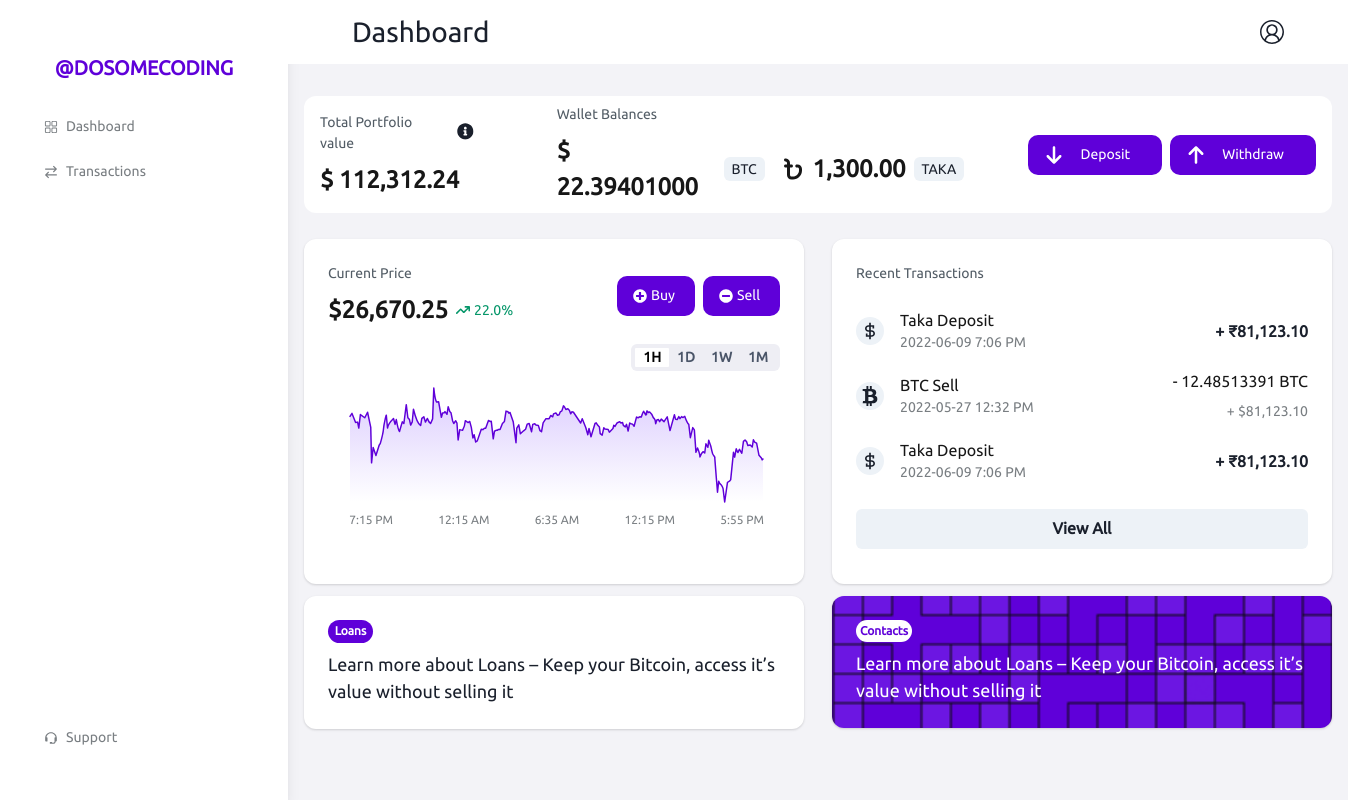
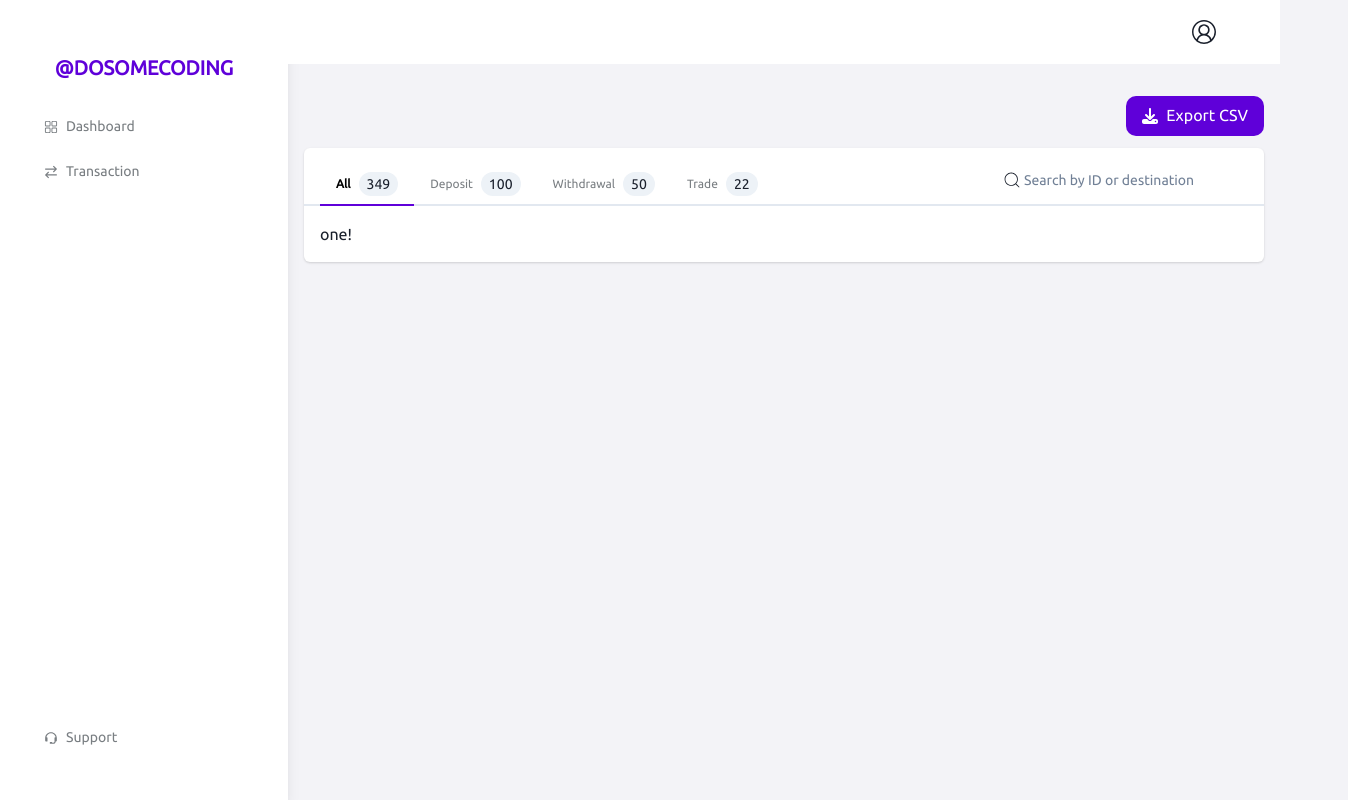
Before and after one commit to MostafizurRahman199/react_crypto_dashboard, a React (Vite) app: page /transaction in a window 1280 px wide. Shown: the whole page, 1348 px wide, since content can reach past the window. Built offline with nearby package versions, Linux system fonts and the light colour scheme.

Commit message:
some part of transactions

```diff
--- a/package.json
+++ b/package.json
@@ -17,7 +17,8 @@
     "framer-motion": "^11.2.11",
     "react": "^18.2.0",
     "react-dom": "^18.2.0",
-    "react-icons": "^5.2.1"
+    "react-icons": "^5.2.1",
+    "react-router-dom": "^6.23.1"
   },
   "devDependencies": {
     "@types/react": "^18.2.66",
--- a/src/App.jsx
+++ b/src/App.jsx
@@ -1,13 +1,34 @@
-import './App.css'
-import Dashboard from './pages/Dashboard/Dashboard'
+import "./App.css";
+import Dashboard from "./pages/Dashboard/Dashboard";
 import "@fontsource/ubuntu"; // Defaults to weight 400
+import { createBrowserRouter, RouterProvider } from "react-router-dom";
+import "./index.css";
+import Transaction from "./pages/Transaction/Transaction";
+import Support from "./pages/Support/Support";
+
+
+const router = createBrowserRouter([
+  {
+    path: "/",
+    element: <Dashboard></Dashboard>
+  },
+  {
+    path: "/transaction",
+    element: <Transaction></Transaction>
+  },
+  {
+    path: "/support",
+    element: <Support></Support>
+  },
+]);
+
 function App() {
-
   return (
     <>
-    <Dashboard></Dashboard>
+      <RouterProvider router={router} />
+
     </>
-  )
+  );
 }
 
-export default App
+export default App;
--- a/src/Components/Sidenav.jsx
+++ b/src/Components/Sidenav.jsx
@@ -4,6 +4,7 @@ import "@fontsource/ubuntu";
 import { RxDashboard } from "react-icons/rx";
 import { GrTransaction } from "react-icons/gr";
 import { BiPointer, BiSupport } from "react-icons/bi";
+import { Link } from "react-router-dom";
 
 export default function Sidenav() {
   const navLinks = [
@@ -14,8 +15,8 @@ export default function Sidenav() {
     },
     {
       icon: GrTransaction,
-      text: "Transactions",
-      link: "transactions",
+      text: "Transaction",
+      link: "/transaction",
     },
   ];
 
@@ -49,6 +50,7 @@ export default function Sidenav() {
 
         <Box mt="6" mx="3">
           {navLinks.map((nav) => (
+            <Link to={nav.link} key={nav.text}>
               <HStack
                 key={nav.text}
                 px="4"
@@ -66,13 +68,15 @@ export default function Sidenav() {
                 <Icon as={nav.icon}></Icon>
                 <Text>{nav.text}</Text>
               </HStack>
+            </Link>
           ))}
         </Box>
       </Box>
 
       <Box mt="6" mx="3">
+        <Link  to={'/support'}  key="Support">
         <HStack
-          key="Support"
+
           px="4"
           py="3"
           textColor="#797E82"
@@ -88,6 +92,8 @@ export default function Sidenav() {
           <Icon as={BiSupport}></Icon>
           <Text>Support</Text>
         </HStack>
+
+        </Link>
       </Box>
     </Stack>
   );
--- a/src/pages/Support/Support.jsx
+++ b/src/pages/Support/Support.jsx
@@ -1,8 +1,11 @@
 import React from 'react'
+import DashboardLayout from '../../Components/DashboardLayout'
 
 function Support() {
   return (
-    <div>Support</div>
+   <DashboardLayout>
+    <h1>Support</h1>
+   </DashboardLayout>
   )
 }
 
--- a/src/pages/Transaction/Transaction.jsx
+++ b/src/pages/Transaction/Transaction.jsx
@@ -1,7 +1,117 @@
-import React from 'react'
+import React from "react";
+import DashboardLayout from "../../Components/DashboardLayout";
+import {
+  Button,
+  Card,
+  Flex,
+  HStack,
+  Icon,
+  Input,
+  InputGroup,
+  InputLeftElement,
+  Tag,
+  Text,
+} from "@chakra-ui/react";
+import { FaDownload } from "react-icons/fa6";
+import { Tabs, TabList, TabPanels, Tab, TabPanel } from "@chakra-ui/react";
+import { CiSearch } from "react-icons/ci";
 
 export default function Transaction() {
+  const tabs = [
+    {
+      name: "All",
+      count: 349,
+    },
+    {
+      name: "Deposit",
+      count: 100,
+    },
+    {
+      name: "Withdrawal",
+      count: 50,
+    },
+    {
+      name: "Trade",
+      count: 22,
+    },
+  ];
+
   return (
-    <div>Transaction</div>
-  )
+    <DashboardLayout>
+      <Flex justify="end">
+        <Button
+          gap={2}
+          bgColor="#5F00D9"
+          textColor="white"
+          borderRadius="10px"
+          fontWeight={500}
+          _hover={{
+            bgColor: "#7924e9",
+          }}
+          mb="3"
+        >
+          {" "}
+          <FaDownload /> Export CSV
+        </Button>
+      </Flex>
+      <Card>
+        <Tabs>
+          <TabList pt="4" justifyContent="space-between" px="4">
+            <Flex>
+              {tabs.map((tab, index) => (
+                <Tab
+                  key={index}
+                  textColor="#797E82"
+                  fontSize="12px"
+                  _selected={{
+                    textColor: "black",
+                    borderBottomColor: "#5F00D9",
+                    borderBottomWidth: "2px",
+                    fontWeight: "bold",
+                  }}
+                >
+                  <HStack>
+                    <Text>{tab.name}</Text>
+                    <Tag borderRadius="100px">{tab.count}</Tag>
+                  </HStack>
+                </Tab>
+              ))}
+            </Flex>
+            <Flex justify="end">
+              <InputGroup>
+                <InputLeftElement pointerEvents="none" fontSize="20px" pb="2">
+                  <CiSearch />
+                </InputLeftElement>
+                <Input
+                  type="tel"
+                  placeholder="Search by ID or destination"
+                  size="sm"
+                  border="none"
+                  _focus={{
+                    borderBottom: "1px",
+                    borderBottomColor: "#5F00D9",
+                    outlineStyle: "none",
+
+
+                  }}
+                />
+              </InputGroup>
+            </Flex>
+          </TabList>
+
+          <TabPanels>
+            <TabPanel>
+              <p>one!</p>
+            </TabPanel>
+            <TabPanel>
+              <p>two!</p>
+            </TabPanel>
+            <TabPanel>
+              <p>three!</p>
+            </TabPanel>
+          </TabPanels>
+        </Tabs>
+      </Card>
+    </DashboardLayout>
+  );
 }
```
Also changed, not shown: 1 other file (tests, documents, lock files or other folders). Lines whose indentation alone changed are shown as unchanged.
